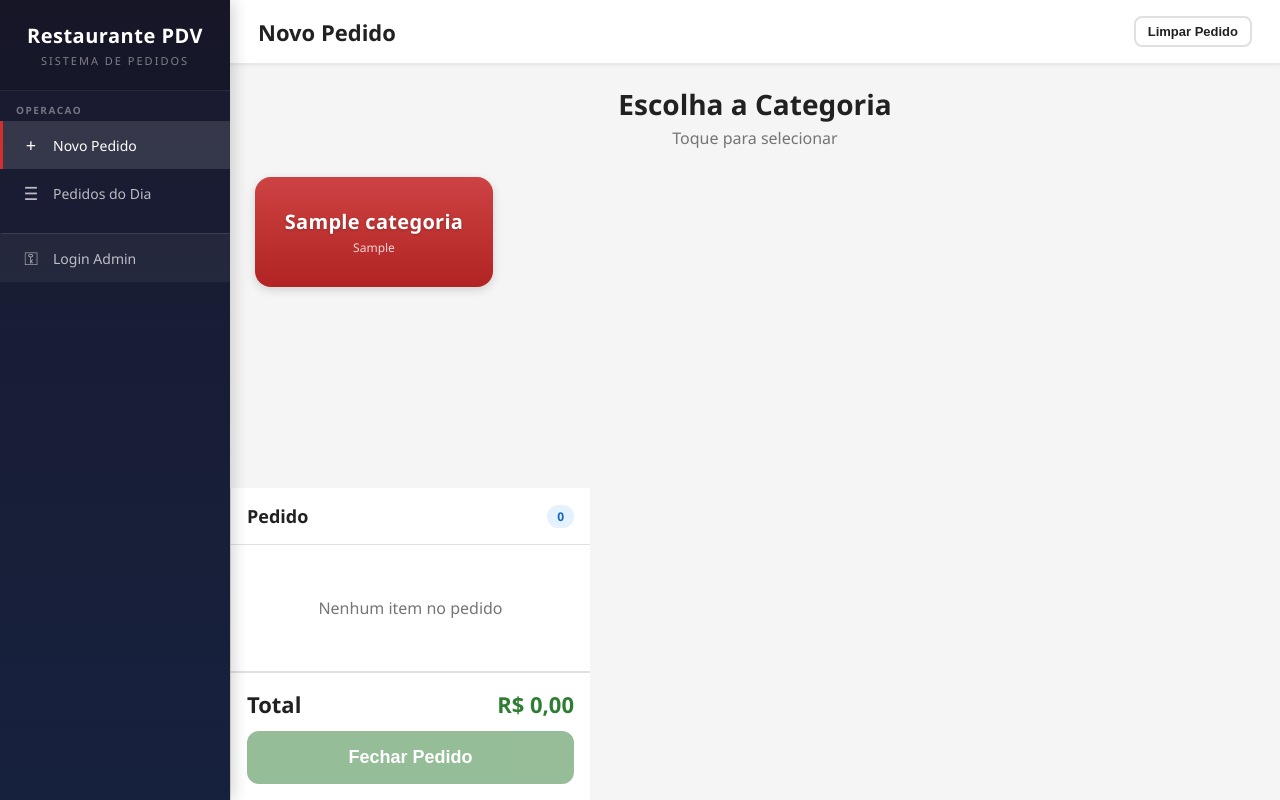
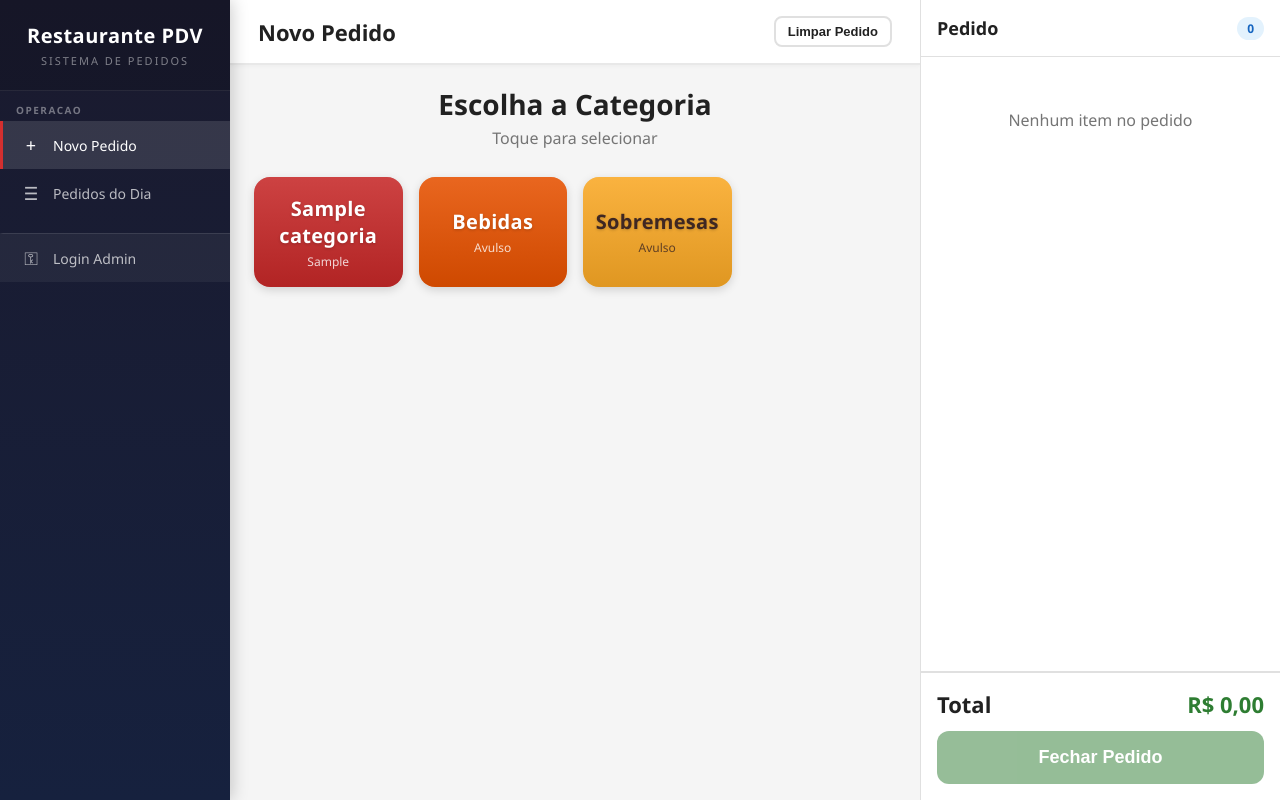
Before and after one commit to techalgoreats-cpu/restaurante-pdv, a Flask app: page / in a window 1280 px wide. Run offline with Flask 3, Linux system fonts and the light colour scheme; tables that the repository leaves empty hold one stand-in row (values such as "Sample post").

Commit message:
Fix painel lateral + bebidas e sobremesas como categoria avulsa
- Corrige layout flex da tela de novo pedido (painel lateral sumia)
- Adiciona Bebidas e Sobremesas como categorias na tela de pedido
- Permite pedir bebida ou sobremesa avulsa sem precisar de prato
- Backend aceita itens avulsos no pedido

Co-Authored-By: Claude Opus 4.6 (1M context) <noreply@anthropic.com>

```diff
--- a/static/css/style.css
+++ b/static/css/style.css
@@ -127,10 +127,14 @@ body {
 }
 
 .pagina {
+    flex: 1;
+    overflow: hidden;
     display: flex;
     flex-direction: column;
-    flex: 1;
-    overflow: hidden;
+}
+
+#pagina-novo-pedido {
+    flex-direction: row;
 }
 
 .page-header {
--- a/static/js/app.js
+++ b/static/js/app.js
@@ -184,13 +184,93 @@ async function mostrarEtapaCategorias() {
         <div id="grid-categorias" class="grid-cards grid-cards-4" style="gap:16px;max-width:1000px;margin:0 auto"></div>`;
     try {
         const categorias = await API.categorias.listar();
-        document.getElementById('grid-categorias').innerHTML = categorias.map((c, i) => `
+        let html = categorias.map((c, i) => `
             <div class="card-categoria cat-cor-${i % 10}" onclick="selecionarCategoria(${c.id})">
                 <div class="card-nome">${c.nome}</div>
                 ${c.acompanhamento_fixo ? `<div class="card-subtitulo">${c.acompanhamento_fixo}</div>` : ''}
             </div>
         `).join('');
+        // Adicionar Bebidas e Sobremesas como categorias avulsas
+        const corBebidas = categorias.length % 10;
+        const corSobremesas = (categorias.length + 1) % 10;
+        html += `
+            <div class="card-categoria cat-cor-${corBebidas}" onclick="mostrarBebidasAvulsas()">
+                <div class="card-nome">Bebidas</div>
+                <div class="card-subtitulo">Avulso</div>
+            </div>
+            <div class="card-categoria cat-cor-${corSobremesas}" onclick="mostrarSobremesasAvulsas()">
+                <div class="card-nome">Sobremesas</div>
+                <div class="card-subtitulo">Avulso</div>
+            </div>
+        `;
+        document.getElementById('grid-categorias').innerHTML = html;
     } catch (e) { toast('Erro ao carregar categorias', 'erro'); }
+}
+
+// Bebidas avulsas - adiciona direto ao carrinho
+async function mostrarBebidasAvulsas() {
+    const area = document.getElementById('area-montagem');
+    area.innerHTML = `
+        <div class="flex-between mb-20">
+            <h3 style="font-size:22px;color:var(--primary)">Bebidas</h3>
+            <button class="btn btn-outline btn-sm" onclick="mostrarEtapaCategorias()">Voltar</button>
+        </div>
+        <div id="grid-bebidas-avulsas" class="grid-cards grid-cards-4" style="gap:12px;max-width:900px;margin:0 auto"></div>`;
+    try {
+        const bebidas = await API.bebidas.listar(false);
+        document.getElementById('grid-bebidas-avulsas').innerHTML = bebidas.map(b => `
+            <div class="card-selecao" onclick="adicionarBebidaAvulsa(${b.id}, '${b.nome.replace(/'/g, "\\'")}', ${b.preco})">
+                <div class="card-nome">${b.nome}</div>
+                <div class="card-preco">${formatarPreco(b.preco)}</div>
+            </div>
+        `).join('');
+    } catch (e) { toast('Erro ao carregar bebidas', 'erro'); }
+}
+
+function adicionarBebidaAvulsa(id, nome, preco) {
+    pedidoAtual.itens.push({
+        produto_nome: nome, produto_preco: preco,
+        acompanhamentos_txt: '', bebida_nome: '', bebida_preco: 0, bebida_especial: 0,
+        sobremesa_nome: '', sobremesa_preco: 0, extras_txt: '', extras_preco: 0,
+        combo_aplicado: 0, valor_combo: 0, subtotal: preco, observacao: '',
+        _dados: { produto_id: null, acompanhamento_ids: [], bebida_id: id, sobremesa_id: null, extra_ids: [], observacao: '', avulso: 'bebida' }
+    });
+    atualizarCarrinho();
+    toast(`${nome} adicionado!`);
+    mostrarEtapaCategorias();
+}
+
+// Sobremesas avulsas
+async function mostrarSobremesasAvulsas() {
+    const area = document.getElementById('area-montagem');
+    area.innerHTML = `
+        <div class="flex-between mb-20">
+            <h3 style="font-size:22px;color:var(--primary)">Sobremesas</h3>
+            <button class="btn btn-outline btn-sm" onclick="mostrarEtapaCategorias()">Voltar</button>
+        </div>
+        <div id="grid-sobremesas-avulsas" class="grid-cards grid-cards-4" style="gap:12px;max-width:900px;margin:0 auto"></div>`;
+    try {
+        const sobremesas = await API.sobremesas.listar(false);
+        document.getElementById('grid-sobremesas-avulsas').innerHTML = sobremesas.map(s => `
+            <div class="card-selecao" onclick="adicionarSobremesaAvulsa(${s.id}, '${s.nome.replace(/'/g, "\\'")}', ${s.preco})">
+                <div class="card-nome">${s.nome}</div>
+                <div class="card-preco">${formatarPreco(s.preco)}</div>
+            </div>
+        `).join('');
+    } catch (e) { toast('Erro ao carregar sobremesas', 'erro'); }
+}
+
+function adicionarSobremesaAvulsa(id, nome, preco) {
+    pedidoAtual.itens.push({
+        produto_nome: nome, produto_preco: preco,
+        acompanhamentos_txt: '', bebida_nome: '', bebida_preco: 0, bebida_especial: 0,
+        sobremesa_nome: '', sobremesa_preco: 0, extras_txt: '', extras_preco: 0,
+        combo_aplicado: 0, valor_combo: 0, subtotal: preco, observacao: '',
+        _dados: { produto_id: null, acompanhamento_ids: [], bebida_id: null, sobremesa_id: id, extra_ids: [], observacao: '', avulso: 'sobremesa' }
+    });
+    atualizarCarrinho();
+    toast(`${nome} adicionado!`);
+    mostrarEtapaCategorias();
 }
 
 // ============================================
--- a/templates/index.html
+++ b/templates/index.html
@@ -238,7 +238,7 @@
         <div id="area-logs" style="padding:8px 20px"></div>
     </div>
 
-    <script src="/static/js/api.js?v=10"></script>
-    <script src="/static/js/app.js?v=10"></script>
+    <script src="/static/js/api.js?v=11"></script>
+    <script src="/static/js/app.js?v=11"></script>
 </body>
 </html>
```
Also changed, not shown: app/routes_pedidos.py (+26 -0 lines).
